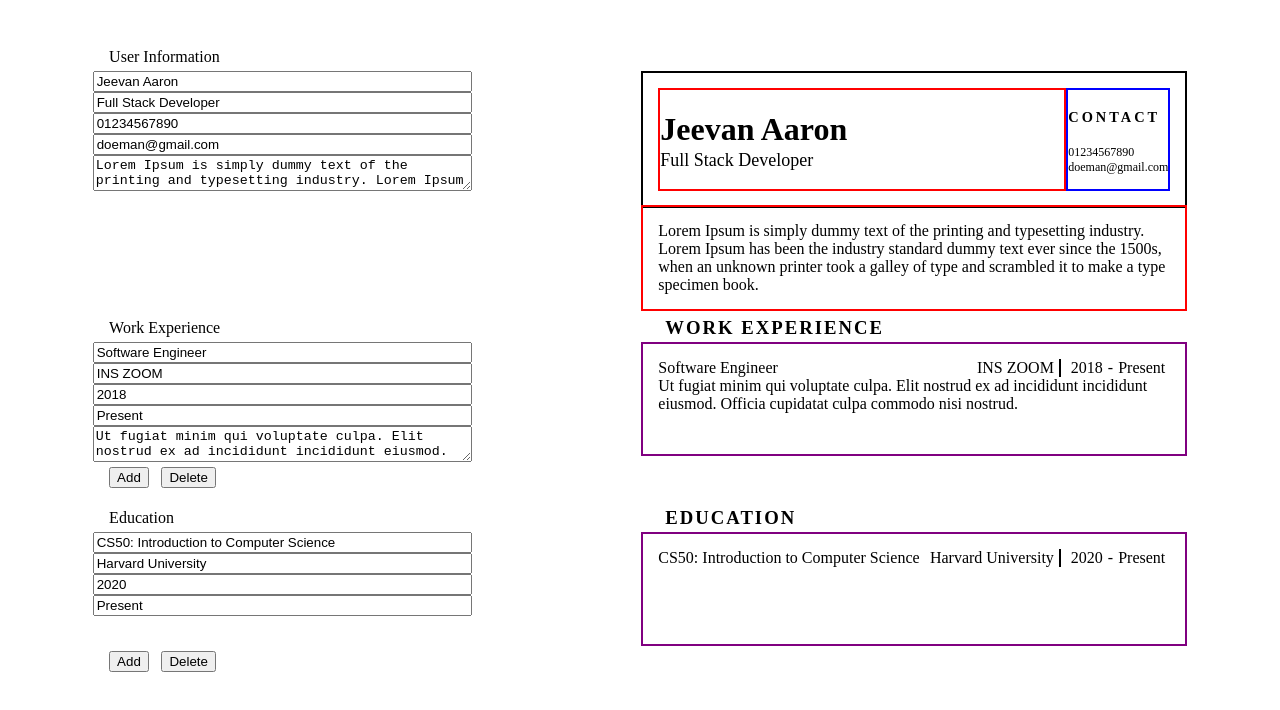
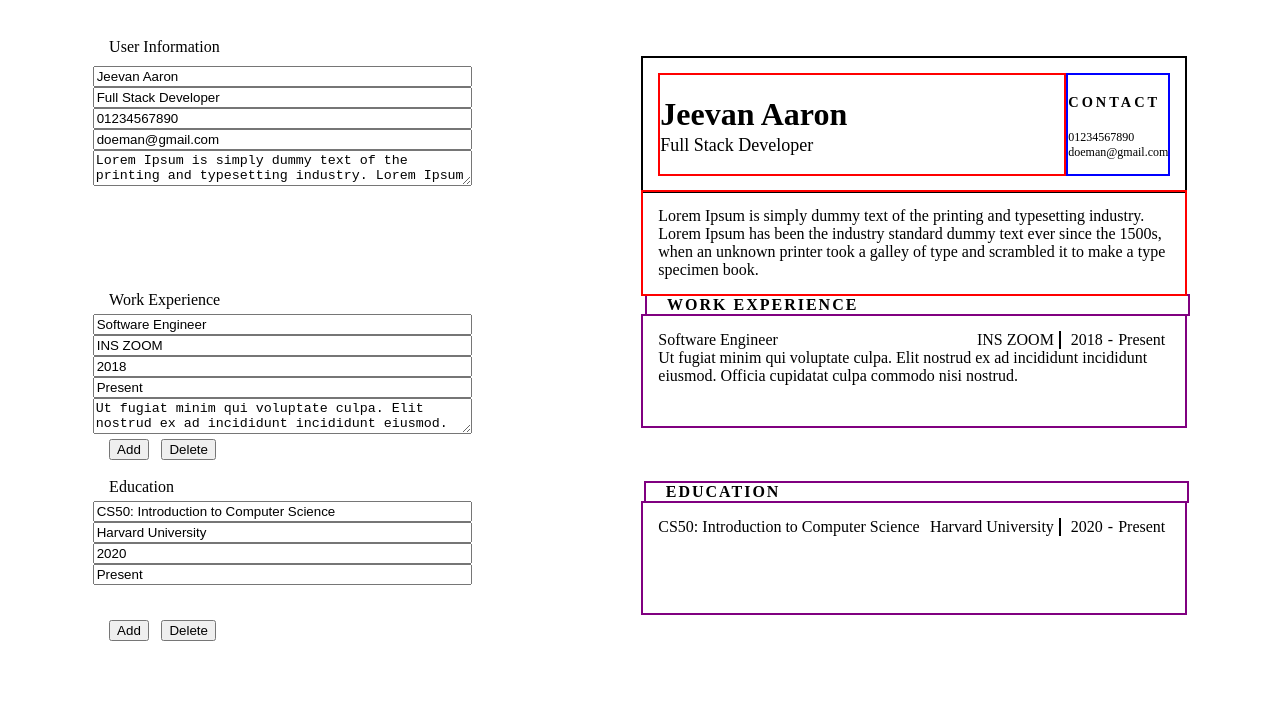
Before and after one commit to aaronsww/cv-application, a React (Vite) app: page / in a window 1280 px wide. Shown: the top 710 px of the page. Built offline with nearby package versions, Linux system fonts and the light colour scheme.

Commit message:
spacing for titles

```diff
--- a/src/App.css
+++ b/src/App.css
@@ -16,6 +16,10 @@
   border: 2px solid;
   width: 40vw;
   padding: 15px;
+}
+
+.topBox{
+  margin-top: 10px;
 }
 
 .user{
@@ -38,14 +42,22 @@
 }
 .expTitle{
   letter-spacing: 2px;
-  margin-left: 52%;
   margin-bottom: -30px;
-  margin-top: 50px;
+  margin-top: 42px;
+  letter-spacing: 2px;
+  margin-left: 50.4%;
+  margin-bottom: -35px;
+  border: 2px solid purple;
+  width: 40.7vw;
+  padding-left: 20px;
 }
 .eduTitle{
   letter-spacing: 2px;
-  margin-left: 52%;
-  margin-bottom: -30px;
+  margin-left: 50.3%;
+  margin-bottom: -35px;
+  border: 2px solid purple;
+  width: 40.7vw;
+  padding-left: 20px;
 }
 .desc{
   width: 40vw;
--- a/src/App.jsx
+++ b/src/App.jsx
@@ -15,12 +15,11 @@ function App() {
   for (let i = 0; i < countExp; i++) eduRows.push(<Edu />);
 
   return (
-    <div>
-      <div className='sectionTitle'>User Information</div>
+    <div className="">
+      <span className='sectionTitle user-info'>User Information</span>
       <General />
-
     <section className="experience">
-      <h3 className="expTitle">WORK EXPERIENCE</h3>
+      <h4 className="expTitle">WORK EXPERIENCE</h4>
        <div className="sectionTitle">Work Experience</div>
         {expRows}
         <button className="addBtn" onClick={() => setCount(countEdu + 1)}>
@@ -32,7 +31,7 @@ function App() {
     </section>
 
       <section className="education">
-        <h3 className="eduTitle">EDUCATION</h3>
+        <h4 className="eduTitle">EDUCATION</h4>
         <div className='sectionTitle'>Education</div>
         {eduRows}
         <button className="addBtn" onClick={() => setCount2(countExp + 1)}>
```
